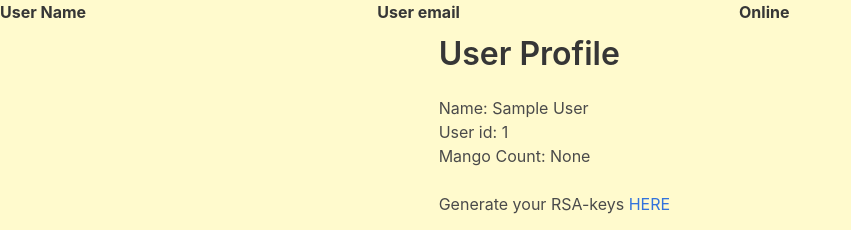
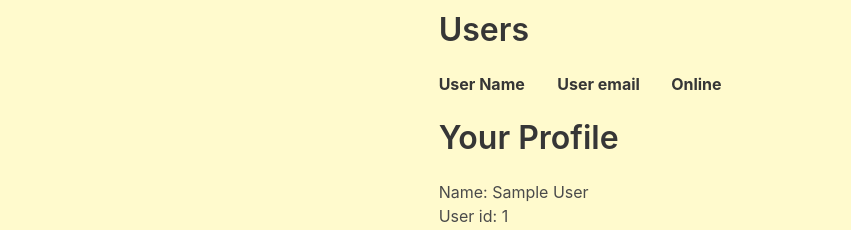
Before and after one commit to Jearnest94/Grupp_Fyra_Projektarbete, a Flask app: page /profile in a window 1280 px wide. Shown: the part 52-282 px from the top of the page, without its empty margins (0-851 px from the left). Run offline with Flask 2, Linux system fonts and the light colour scheme; the visitor is signed in with stand-in values (Sample User, id 1); data comes from the database, SQL or seed files in the repository; data that the repository does not hold is empty.

Commit message:
Made profile page look nicer

```diff
--- a/templates/profile.html
+++ b/templates/profile.html
@@ -5,7 +5,10 @@
 {% endblock %}
 
 {% block content %}
-    <table class="users">
+
+    <div class="column is-4 is-offset-4">
+    <h1 class="title">Users</h1>
+        <table class="users">
         <tr>
             <th>User Name</th>
             <th>User email</th>
@@ -24,10 +27,9 @@
                 </td>
             </tr>
         {% endfor %}
-
     </table>
-    <div class="column is-4 is-offset-4">
-        <h1 class="title">User Profile</h1>
+    <br/>
+        <h1 class="title">Your Profile</h1>
         <p>Name: {{ current_user.name }}</p>
         <p>User id: {{ current_user.id }}</p>
         <p>Mango Count: {{ mangocount }}</p>
```
